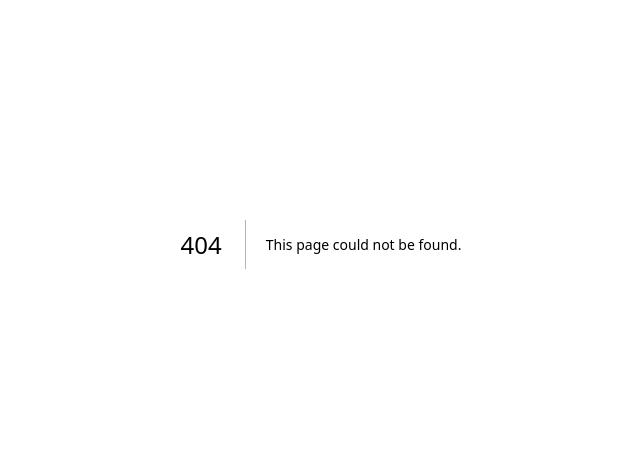
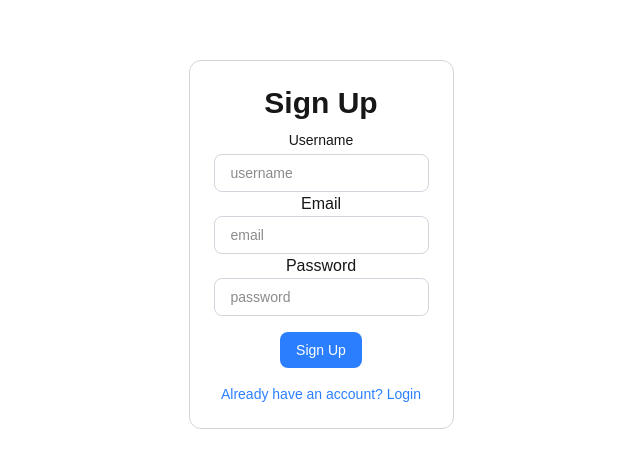
Before and after one commit to Shas-05/auth-nextjs, a Next.js app: page /signup in a window 1280 px wide. Before the commit this address had no page. Shown: the part 156-624 px from the top of the page, without its empty margins (319-959 px from the left). Built offline with nearby package versions, Linux system fonts and the light colour scheme.

Commit message:
Made login,signup pages

```diff
--- /dev/null
+++ b/src/app/login/page.tsx
@@ -0,0 +1,62 @@
+"use client";
+import Link from "next/link";
+import React from "react";
+import { useRouter } from "next/navigation";
+import { axios } from "axios";
+
+export default function LoginPage() {
+  const [user, setUser] = React.useState({
+    email: "",
+    password: "",
+  });
+
+  const onLogin = async () => {
+    // this method talks to the database
+  };
+
+  return (
+    <div className="flex flex-col items-center justify-center min-h-screen py-2">
+      <div className="flex flex-col items-center justify-center border border-gray-300 rounded-xl p-6">
+        <h1 className="mb-2 text-center text-3xl font-bold text-white-800">
+          Login
+        </h1>
+        <hr />
+
+        <label htmlFor="email">Email</label>
+        <input
+          className="w-25% rounded-lg border border-gray-300 px-4 py-2 text-sm focus:border-blue-500 focus:outline-none focus:ring-2 focus:ring-blue-200"
+          type="email"
+          id="email"
+          value={user.email}
+          onChange={(e) => setUser({ ...user, email: e.target.value })}
+          placeholder="email"
+        />
+        <hr />
+
+        <label htmlFor="password">Password</label>
+        <input
+          className="w-25% rounded-lg border border-gray-300 px-4 py-2 text-sm focus:border-blue-500 focus:outline-none focus:ring-2 focus:ring-blue-200"
+          type="password"
+          id="password"
+          value={user.password}
+          onChange={(e) => setUser({ ...user, password: e.target.value })}
+          placeholder="password"
+        />
+        <hr />
+
+        <button
+          onClick={onLogin}
+          className="mt-4 rounded-lg bg-blue-500 px-4 py-2 text-sm font-medium text-white hover:bg-blue-600 focus:outline-none focus:ring-2 focus:ring-blue-200"
+        >
+          Login Here
+        </button>
+        <Link
+          href="/signup"
+          className="mt-4 text-sm text-blue-500 hover:underline"
+        >
+          Visit SignUp Page
+        </Link>
+      </div>
+    </div>
+  );
+}
--- /dev/null
+++ b/src/app/profile/page.tsx
@@ -0,0 +1,9 @@
+export default function ProfilePage() {
+    return (
+        <div className="flex flex-col items-center justify-center min-h-screen py-2">
+            <h1>Profile</h1>
+            <hr />
+            <p>Welcome to your profile page!</p>
+        </div>
+    );
+}
--- /dev/null
+++ b/src/app/signup/page.tsx
@@ -0,0 +1,67 @@
+"use client";
+import Link from "next/link";
+import React from "react";
+import {useRouter} from "next/navigation";
+import {axios} from "axios";
+
+export default function SignUpPage() {
+  const [user, setUser] = React.useState({
+    email: "",
+    password: "",
+    username:"",
+  });
+
+  const onSignup = async () => {// this method talks to the database
+
+  }
+
+  return (
+    <div className="flex flex-col items-center justify-center min-h-screen py-2">
+      <div className="flex flex-col items-center justify-center border border-gray-300 rounded-xl p-6">
+        <h1 className="mb-2 text-center text-3xl font-bold text-white-800">
+          Sign Up
+        </h1>
+        <hr />
+        <label
+          htmlFor="username"
+          className="mb-1 block text-sm font-1xl text-white-700"
+        >
+          Username
+        </label>
+        <input
+          className="w-25% rounded-lg border border-gray-300 px-4 py-2 text-sm focus:border-blue-500 focus:outline-none focus:ring-2 focus:ring-blue-200"
+          type="text"
+          id="username"
+          value={user.username}
+          onChange={(e) => setUser({ ...user, username: e.target.value })}
+          placeholder="username"
+        />
+
+        <label htmlFor="email">Email</label>
+        <input
+          className="w-25% rounded-lg border border-gray-300 px-4 py-2 text-sm focus:border-blue-500 focus:outline-none focus:ring-2 focus:ring-blue-200"
+          type="email"
+          id="email"
+          value={user.email}
+          onChange={(e) => setUser({ ...user, email: e.target.value })}
+          placeholder="email"
+        />
+        <label htmlFor="password">Password</label>
+        <input
+          className="w-25% rounded-lg border border-gray-300 px-4 py-2 text-sm focus:border-blue-500 focus:outline-none focus:ring-2 focus:ring-blue-200"
+          type="password"
+          id="password"
+          value={user.password}
+          onChange={(e) => setUser({ ...user, password: e.target.value })}
+          placeholder="password"
+        />
+        <button onClick={onSignup} className="mt-4 rounded-lg bg-blue-500 px-4 py-2 text-sm font-medium text-white hover:bg-blue-600 focus:outline-none focus:ring-2 focus:ring-blue-200">
+          Sign Up
+        </button>
+        <Link href="/login" className="mt-4 text-sm text-blue-500 hover:underline">
+          Already have an account? Login
+        </Link>
+      </div>
+    </div>
+  );
+}
--- /dev/null
+++ b/src/dbConfig/dbConfig.ts
@@ -0,0 +1,20 @@
+import mongoose from "mongoose";
+
+export async function connect(){
+    try{
+        mongoose.connect(process.env.MONGO_URL!);
+        const connection = mongoose.connection;
+
+        connection.on("connected", ()=>{
+            console.log("MongoDB connected successfully");
+        });
+
+        connection.on("error", (err)=>{
+            console.log("Error connecting to the database", err);
+            process.exit(1);
+        });
+
+    }catch(error){
+        console.log("Something went wrong while connecting to the database", error);
+    }
+}
```
Also changed, not shown: src/app/api/user/login/route.ts (added), src/app/api/user/signup/route.ts (added).
